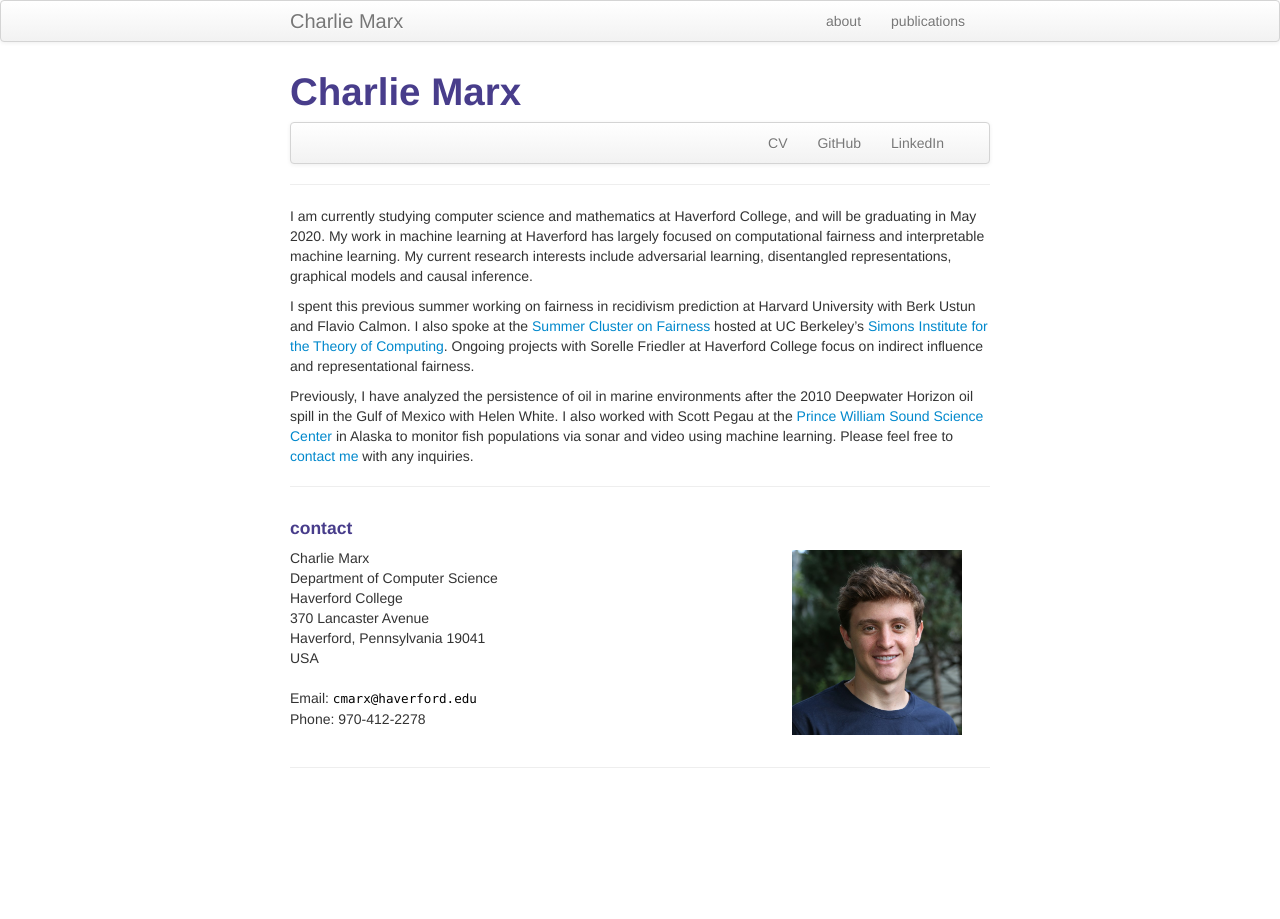
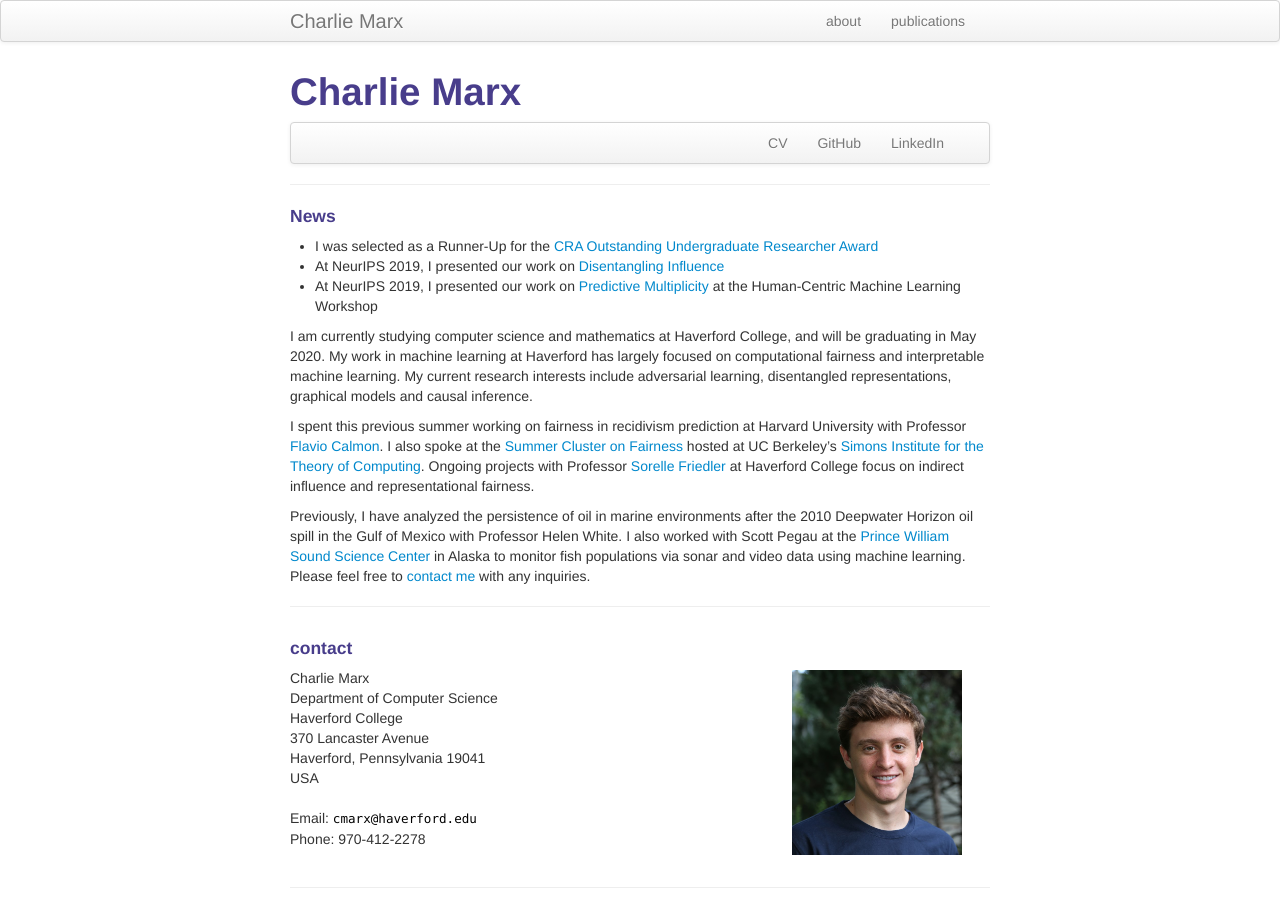
Before and after one commit to charliemarx/charliemarx.github.io, a Jekyll site: the page built from index.md, in a window 1280 px wide. Built offline with Jekyll 4.4.1, drawn with Linux system fonts in a browser that asks for light colours.

Commit message:
updating bio

```diff
--- a/index.md
+++ b/index.md
@@ -18,11 +18,16 @@ description: I work on fairness and interpretability in machine learning. Curren
 
 ---
 
+#### News
+- I was selected as a Runner-Up for the [CRA Outstanding Undergraduate Researcher Award](https://cra.org/about/awards/outstanding-undergraduate-researcher-award)
+- At NeurIPS 2019, I presented our work on <a href="{{ BASE_PATH }}/assets/disentangling_influence.pdf">Disentangling Influence</a>
+- At NeurIPS 2019, I presented our work on <a href="{{ BASE_PATH }}/assets/predictive_multiplicity.pdf">Predictive Multiplicity</a> at the Human-Centric Machine Learning Workshop
+
 I am currently studying computer science and mathematics at Haverford College, and will be graduating in May 2020.  My work in machine learning at Haverford has largely focused on computational fairness and interpretable machine learning. My current research interests include adversarial learning, disentangled representations, graphical models and causal inference.
 
-I spent this previous summer working on fairness in recidivism prediction at Harvard University with Berk Ustun and Flavio Calmon. I also spoke at the [Summer Cluster on Fairness](https://simons.berkeley.edu/programs/fairness2019) hosted at UC Berkeley's [Simons Institute for the Theory of Computing](https://simons.berkeley.edu/). Ongoing projects with Sorelle Friedler at Haverford College focus on indirect influence and representational fairness.
+I spent this previous summer working on fairness in recidivism prediction at Harvard University with Professor [Flavio Calmon](http://people.seas.harvard.edu/~flavio/). I also spoke at the [Summer Cluster on Fairness](https://simons.berkeley.edu/programs/fairness2019) hosted at UC Berkeley's [Simons Institute for the Theory of Computing](https://simons.berkeley.edu/). Ongoing projects with Professor [Sorelle Friedler](http://sorelle.friedler.net/) at Haverford College focus on indirect influence and representational fairness.
 
-Previously, I have analyzed the persistence of oil in marine environments after the 2010 Deepwater Horizon oil spill in the Gulf of Mexico with Helen White. I also worked with Scott Pegau at the [Prince William Sound Science Center](http://pwssc.org/) in Alaska to monitor fish populations via sonar and video using machine learning. Please feel free to [contact me]({{ site.baseurl }}/pages/about.html#contact) with any inquiries.
+Previously, I have analyzed the persistence of oil in marine environments after the 2010 Deepwater Horizon oil spill in the Gulf of Mexico with Professor Helen White. I also worked with Scott Pegau at the [Prince William Sound Science Center](http://pwssc.org/) in Alaska to monitor fish populations via sonar and video data using machine learning. Please feel free to [contact me]({{ site.baseurl }}/pages/about.html#contact) with any inquiries.
 
 ---
 
```
Also changed, not shown: 1 other file.
